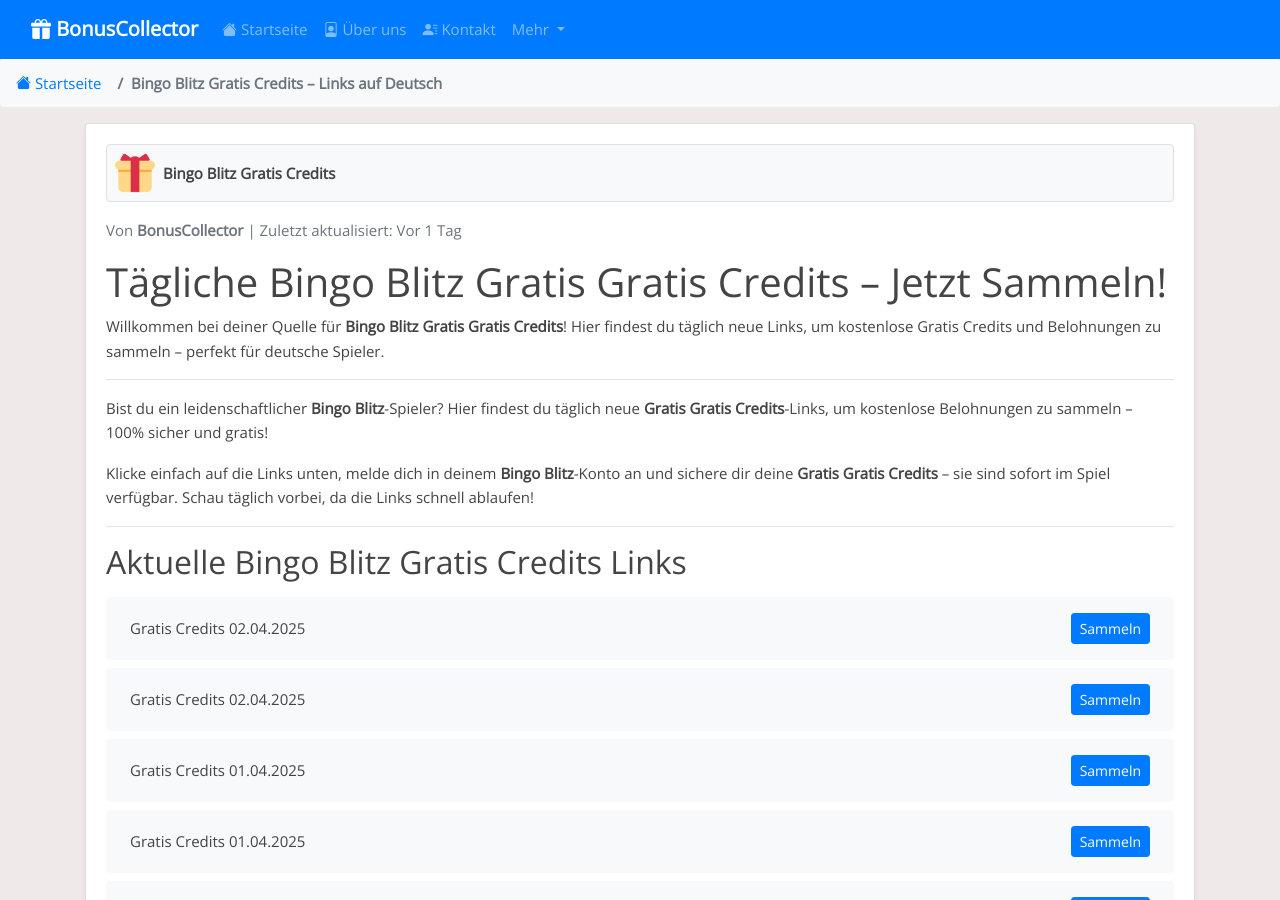
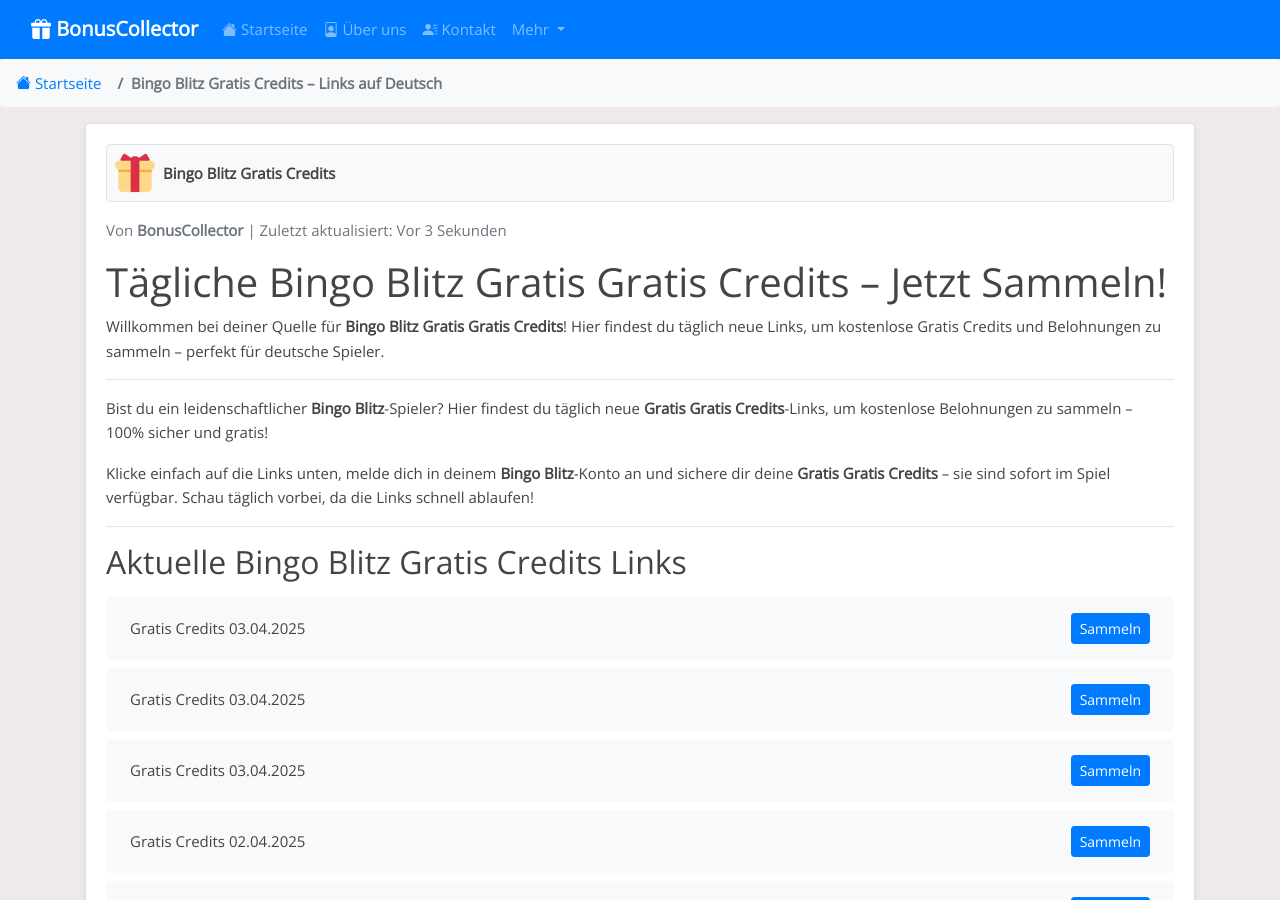
Before and after one commit to iamrohan99/bc-de, a Jekyll site: the page built from _posts/2025-01-18-bingo-blitz.md, in a window 1280 px wide and 900 px high. Built offline with Jekyll 4.4.1, drawn with Linux system fonts in a browser that asks for light colours; some of the changed text lies outside the part shown.

Commit message:
Update  links, content, and last_modified - 2025-04-03 17:08

```diff
--- a/_data/include_files.yml
+++ b/_data/include_files.yml
@@ -7,7 +7,7 @@ match-masters.html:
 monopoly-go.html:
   last_modified: "2025-04-02T19:08:12Z"
 bingo-blitz.html:
-  last_modified: "2025-04-02T17:08:55Z"
+  last_modified: "2025-04-03T17:08:54Z"
 slotomania.html:
   last_modified: "2025-04-03T08:13:49Z"
 bingo-bash.html:
--- a/_includes/bingo-blitz.html
+++ b/_includes/bingo-blitz.html
@@ -1,4 +1,16 @@
 <ul class="list-group mt-3 mb-4">
+  <li class="list-group-item d-flex justify-content-between align-items-center">
+    <span>Gratis Credits 03.04.2025</span>
+    <a href="https://d10x.co/BingoBlitz/J4NSi" class="btn btn-primary btn-sm">Sammeln</a>
+  </li>
+  <li class="list-group-item d-flex justify-content-between align-items-center">
+    <span>Gratis Credits 03.04.2025</span>
+    <a href="https://d10x.co/BingoBlitz/bwMbQ" class="btn btn-primary btn-sm">Sammeln</a>
+  </li>
+  <li class="list-group-item d-flex justify-content-between align-items-center">
+    <span>Gratis Credits 03.04.2025</span>
+    <a href="https://d10x.co/BingoBlitz/OXl6d" class="btn btn-primary btn-sm">Sammeln</a>
+  </li>
   <li class="list-group-item d-flex justify-content-between align-items-center">
     <span>Gratis Credits 02.04.2025</span>
     <a href="https://d10x.co/BingoBlitz/3gmrI" class="btn btn-primary btn-sm">Sammeln</a>
@@ -387,16 +399,4 @@
     <span>Gratis Credits 23.02.2025</span>
     <a href="https://d10x.co/BingoBlitz/4pfpP" class="btn btn-primary btn-sm">Sammeln</a>
   </li>
-  <li class="list-group-item d-flex justify-content-between align-items-center">
-    <span>Gratis Credits 23.02.2025</span>
-    <a href="https://bingo-app-dsa.playtika.com/bingo2-v2-bingoblitz/incentive/?incentive=9970bf6fa43c9a05aafe40155171236c1b97997af15b9676f44733f9d1c429c8&desktop=fb&scene=popup&asset=inbox.PopupGiftCenter&originId=45939&gameref=FBS_230225" class="btn btn-primary btn-sm">Sammeln</a>
-  </li>
-  <li class="list-group-item d-flex justify-content-between align-items-center">
-    <span>Gratis Credits 22.02.2025</span>
-    <a href="https://d10x.co/BingoBlitz/rlA3A" class="btn btn-primary btn-sm">Sammeln</a>
-  </li>
-  <li class="list-group-item d-flex justify-content-between align-items-center">
-    <span>Gratis Credits 22.02.2025</span>
-    <a href="https://bingo-app-dsa.playtika.com/bingo2-v2-bingoblitz/incentive/?incentive=ce13aa145c241f156d48227b0b7c7d43c7afb422b97e8ced1c9b29c85f62f460&desktop=fb&scene=popup&asset=inbox.PopupGiftCenter&originId=45935&gameref=FBS_220225" class="btn btn-primary btn-sm">Sammeln</a>
-  </li>
 </ul>
```
Also changed, not shown: links-json/bingo-blitz.json (+12 -12 lines), 1 other file.
